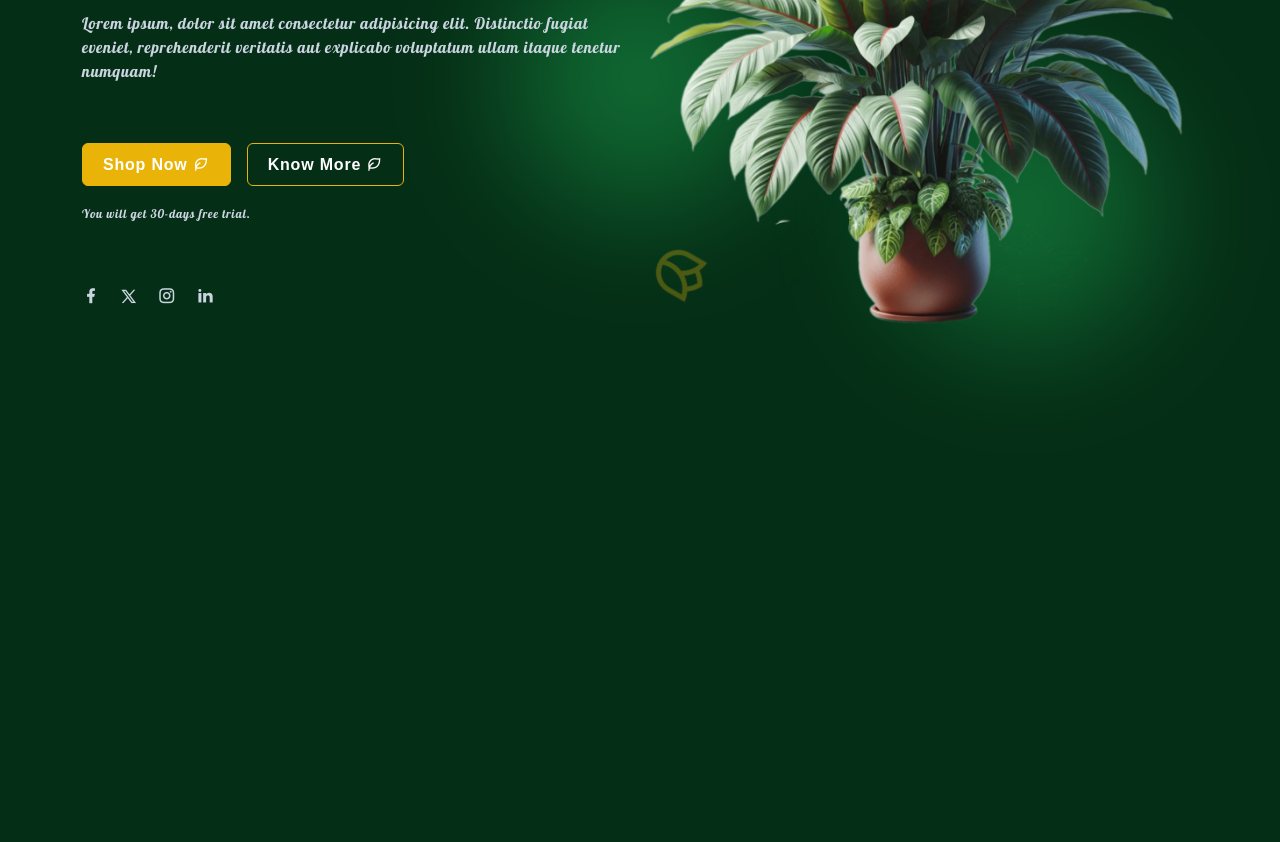
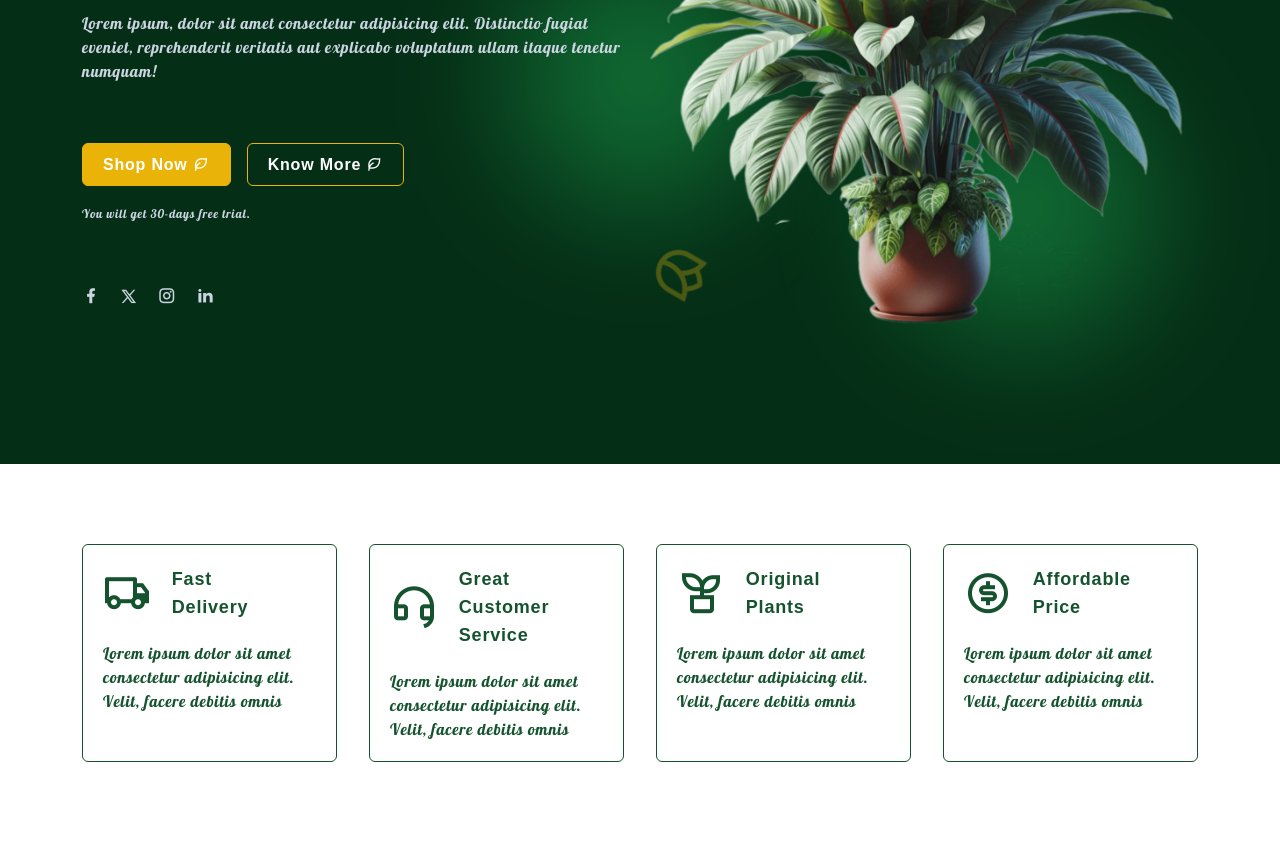
Before and after one commit to Youssef155/plant-website-tailwind, a website: page index.html in a window 1280 px wide. Shown: the part 308-1150 px from the top of the page. Before the commit the page ends 800 px from the top, so only its background shows below. Drawn offline with nearby package versions, Linux system fonts and the light colour scheme; a web font is replaced by a local one.

Commit message:
add services

```diff
--- a/index.html
+++ b/index.html
@@ -103,7 +103,8 @@
 
                         <div class="flex items-center gap-5 text-lg lg:pt-10">
                             <i class="ri-facebook-fill text-slate-300 hover:text-yellow-500 cursor-pointer"></i>
-                            <i class="ri-twitter-x-line text-base text-slate-300 hover:text-yellow-500 cursor-pointer"></i>
+                            <i
+                                class="ri-twitter-x-line text-base text-slate-300 hover:text-yellow-500 cursor-pointer"></i>
                             <i class="ri-instagram-line text-slate-300 hover:text-yellow-500 cursor-pointer"></i>
                             <i class="ri-linkedin-fill text-slate-300 hover:text-yellow-500 cursor-pointer"></i>
                         </div>
@@ -131,6 +132,75 @@
                 </div>
             </div>
         </section>
+
+        <!----------------------------------- Services ----------------------------------->
+        <div class="bg-white text-green-900 py-20">
+            <div class="container w-full grid grid-cols-1 gap-8 md:grid-cols-2 lg:grid-cols-4">
+                <!-- card 1 -->
+                <div class="border border-green-900 rounded-md p-5 space-y-5 cursor-pointer
+                hover:shadow-2xl hover:-translate-y-1 duration-300">
+                    <div class="flex items-center gap-5">
+                        <i class="ri-truck-line text-3xl md:text-4xl xl:text-5xl"></i>
+                        <p class="md:text-lg font-bold">
+                            Fast <br>
+                            Delivery
+                        </p>
+                    </div>
+                    <p class="font-Lobster">
+                        Lorem ipsum dolor sit amet consectetur adipisicing elit. Velit,
+                        facere debitis omnis
+                    </p>
+                </div>
+
+                <!-- card 2 -->
+                <div class="border border-green-900 rounded-md p-5 space-y-5 cursor-pointer
+                hover:shadow-2xl hover:-translate-y-1 duration-300">
+                    <div class="flex items-center gap-5">
+                        <i class="ri-customer-service-line text-3xl md:text-4xl xl:text-5xl"></i>
+                        <p class="md:text-lg font-bold">
+                            Great Customer <br>
+                            Service
+                        </p>
+                    </div>
+                    <p class="font-Lobster">
+                        Lorem ipsum dolor sit amet consectetur adipisicing elit. Velit,
+                        facere debitis omnis
+                    </p>
+                </div>
+
+                <!-- card 3 -->
+                <div class="border border-green-900 rounded-md p-5 space-y-5 cursor-pointer
+                hover:shadow-2xl hover:-translate-y-1 duration-300">
+                    <div class="flex items-center gap-5">
+                        <i class="ri-plant-line text-3xl md:text-4xl xl:text-5xl"></i>
+                        <p class="md:text-lg font-bold">
+                            Original <br>
+                            Plants
+                        </p>
+                    </div>
+                    <p class="font-Lobster">
+                        Lorem ipsum dolor sit amet consectetur adipisicing elit. Velit,
+                        facere debitis omnis
+                    </p>
+                </div>
+
+                <!-- card 4 -->
+                <div class="border border-green-900 rounded-md p-5 space-y-5 cursor-pointer
+                hover:shadow-2xl hover:-translate-y-1 duration-300">
+                    <div class="flex items-center gap-5">
+                        <i class="ri-money-dollar-circle-line text-3xl md:text-4xl xl:text-5xl"></i>
+                        <p class="md:text-lg font-bold">
+                            Affordable <br>
+                            Price
+                        </p>
+                    </div>
+                    <p class="font-Lobster">
+                        Lorem ipsum dolor sit amet consectetur adipisicing elit. Velit,
+                        facere debitis omnis
+                    </p>
+                </div>
+            </div>
+        </div>
     </main>
 
     <!----------------------------------- main.js ----------------------------------->
```
Also changed, not shown: output.css.
